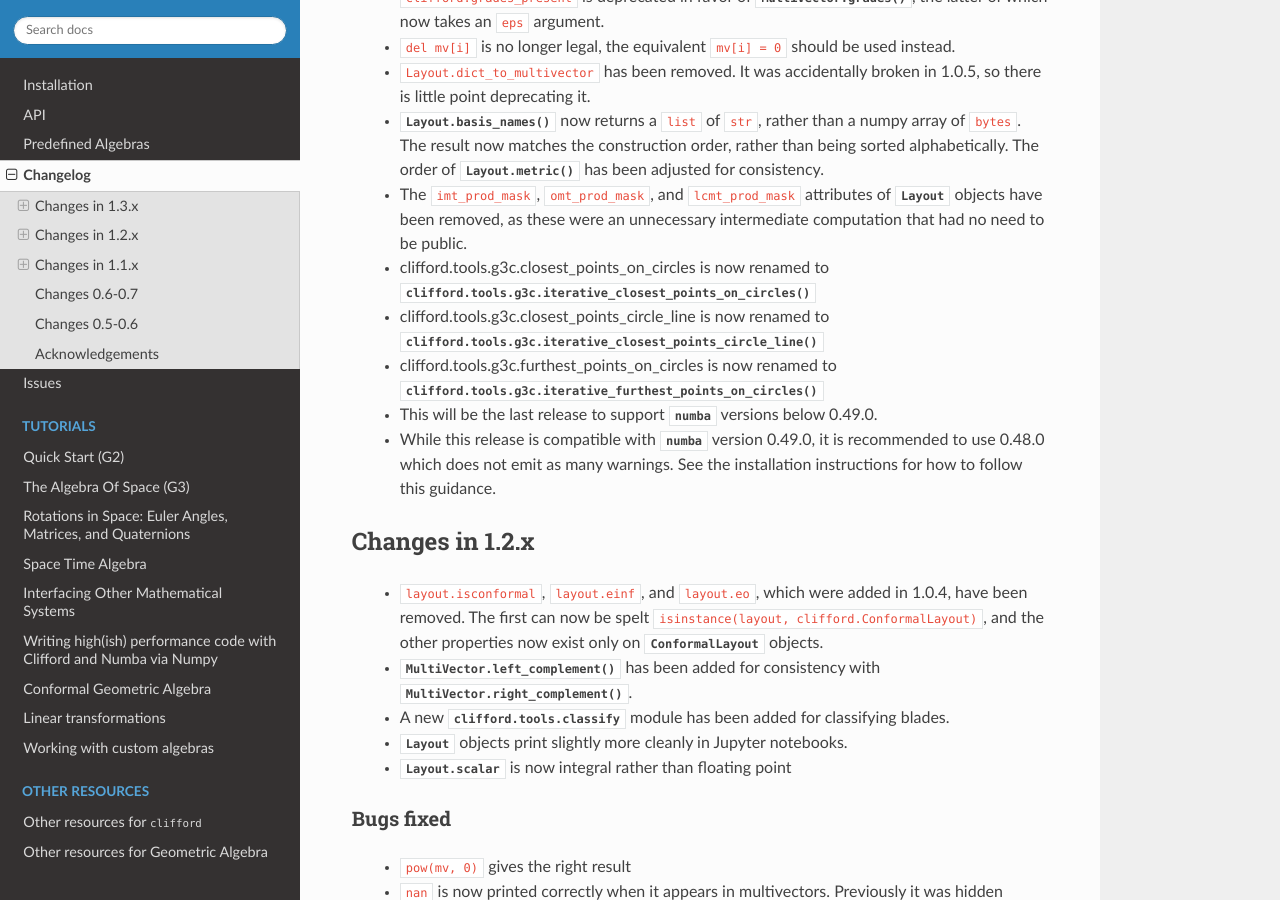
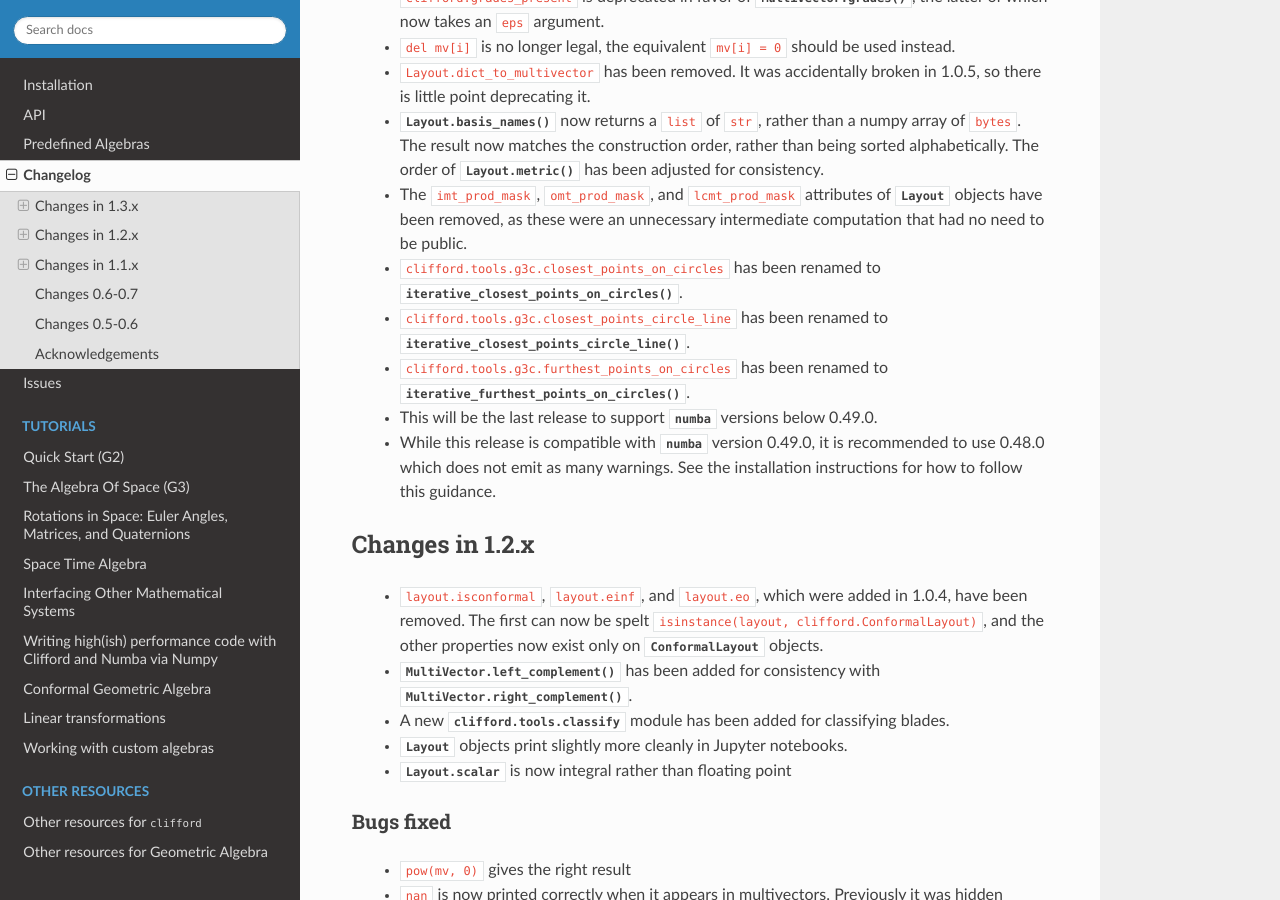
Before and after one commit to pygae/clifford, a Sphinx documentation site: the page built from docs/changelog.rst, in a window 1280 px wide and 900 px high, scrolled down 1144 px. Built offline with Sphinx 7.4.7 and the Read the Docs theme 2.0.0, drawn with Linux system fonts in a browser that asks for light colours; pages that are not in the unit, such as notebooks, are missing from menus.

Commit message:
avoid the repetition of the module name.
Co-authored-by: Eric Wieser <wieser.eric@gmail.com>

```diff
--- a/docs/changelog.rst
+++ b/docs/changelog.rst
@@ -64,12 +64,12 @@ Compatibility notes
  * The ``imt_prod_mask``, ``omt_prod_mask``, and ``lcmt_prod_mask`` attributes
    of :class:`Layout` objects have been removed, as these were an unnecessary
    intermediate computation that had no need to be public.
- * clifford.tools.g3c.closest_points_on_circles is now renamed to
-   :func:`clifford.tools.g3c.iterative_closest_points_on_circles`
- * clifford.tools.g3c.closest_points_circle_line is now renamed to
-   :func:`clifford.tools.g3c.iterative_closest_points_circle_line`
- * clifford.tools.g3c.furthest_points_on_circles is now renamed to
-   :func:`clifford.tools.g3c.iterative_furthest_points_on_circles`
+ * ``clifford.tools.g3c.closest_points_on_circles`` has been renamed to
+   :func:`~clifford.tools.g3c.iterative_closest_points_on_circles`.
+ * ``clifford.tools.g3c.closest_points_circle_line`` has been renamed to
+   :func:`~clifford.tools.g3c.iterative_closest_points_circle_line`.
+ * ``clifford.tools.g3c.furthest_points_on_circles`` has been renamed to
+   :func:`~clifford.tools.g3c.iterative_furthest_points_on_circles`.
  * This will be the last release to support :mod:`numba` versions below 0.49.0.
  * While this release is compatible with :mod:`numba` version 0.49.0, it is
    recommended to use 0.48.0 which does not emit as many warnings. See the
```
